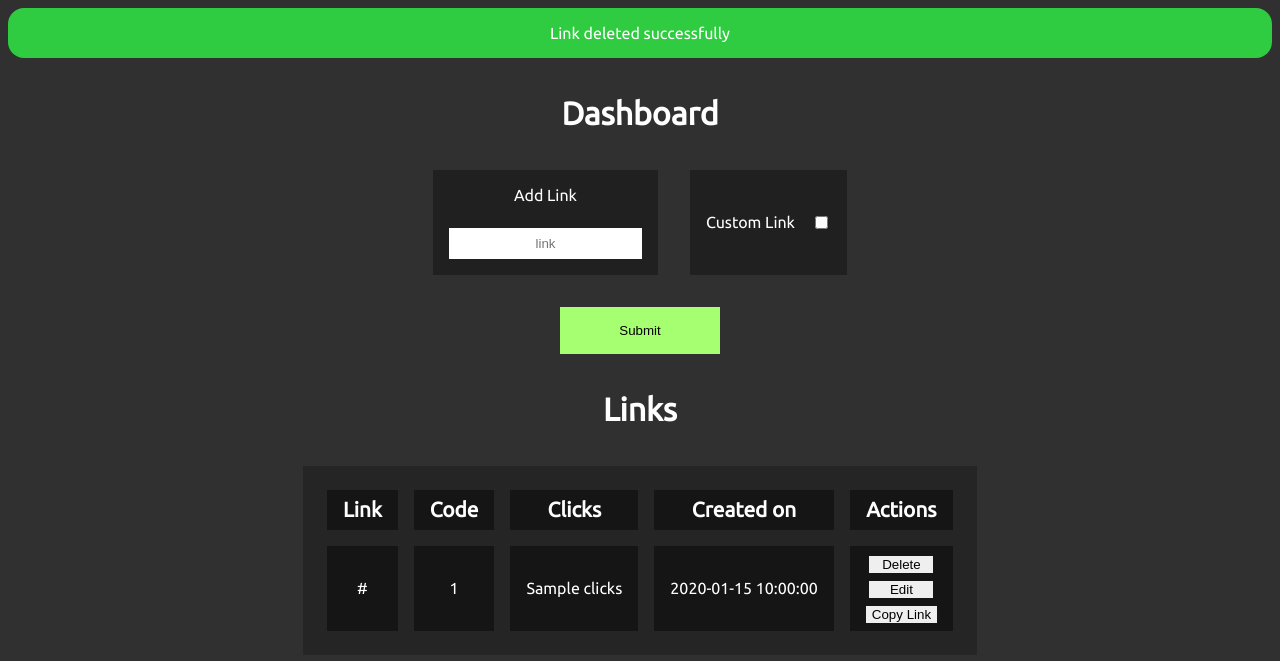
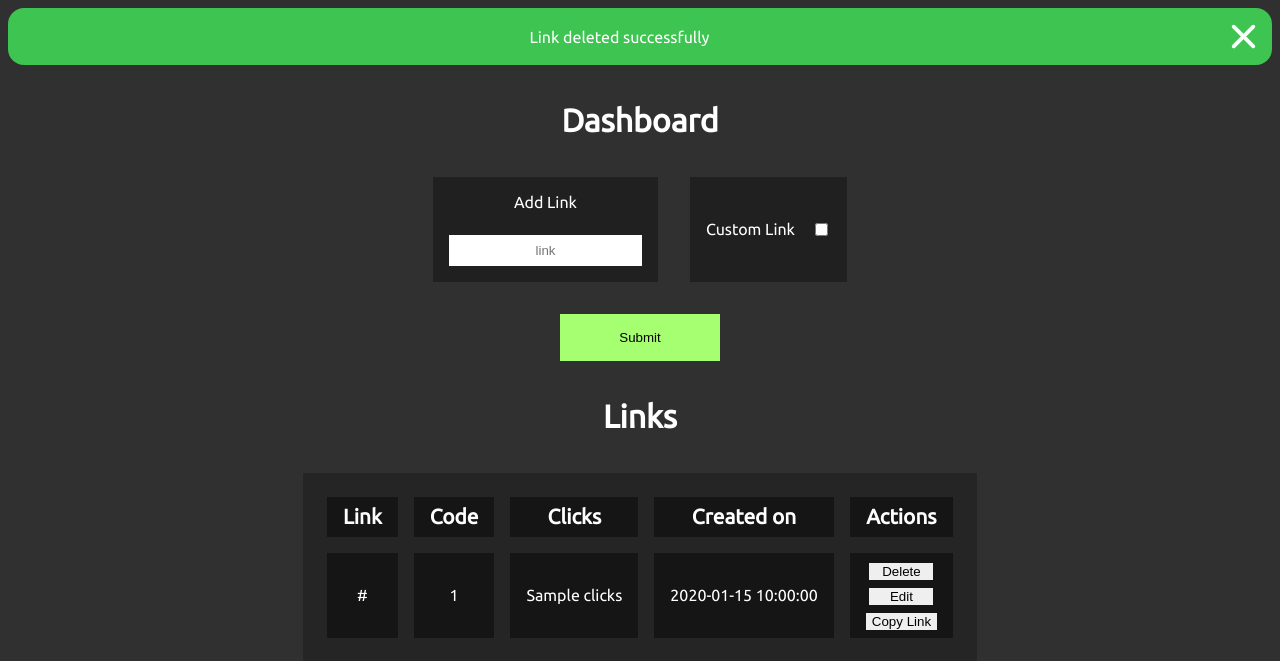
Before and after one commit to FloatingComet62/LessLink, a Flask app: a page that uses templates/index.html in a window 1280 px wide. Shown: the top 661 px of the page. Run offline with Flask 2, Linux system fonts and the light colour scheme; the visitor is signed in with stand-in values (Sample User, id 1); a database or web service that is not in the repository returns one stand-in record (values such as "Sample title").

Commit message:
Alert changes

```diff
--- a/templates/index.html
+++ b/templates/index.html
@@ -103,23 +103,37 @@
     .alert {
       background-color: #000;
       width: 100%;
-      text-align: center;
       padding-top: 1rem;
       padding-bottom: 1rem;
       border-radius: 1rem;
+
+      display: flex;
+      justify-content: space-between;
+      align-items: center;
     }
     .danger {
       background-color: #eb4034;
     }
     .success {
-      background-color: #2fcc41;
+      background-color: #3dc451;
+    }
+    #cross {
+      width: 25px;
+      height: 25px;
+      margin-right: 1rem;
+      cursor: pointer;
     }
   </style>
 </head>
 <body>
   {% if alert %}
   <div class="alert {{alert.type}}">
-    {{alert.text}}
+    <div></div>
+    <div>{{alert.text}}</div>
+    <svg id="cross" onclick="hideAlert()" width="621" height="621" viewBox="0 0 621 621" fill="none" xmlns="http://www.w3.org/2000/svg">
+      <rect y="553.063" width="782.149" height="96" rx="48" transform="rotate(-45 0 553.063)" fill="#fff"/>
+      <rect x="67.8823" width="782.149" height="96" rx="48" transform="rotate(45 67.8823 0)" fill="#fff"/>
+    </svg>
   </div>
   {% endif %}
   <h1>Dashboard</h1>
@@ -164,9 +178,12 @@
     {% endfor %}
   </table>
   <script>
+    const $ = (query) => document.querySelector(query);
+    const custom = $('#custom');
+    const code = $('.code');
+    const cross = $('#cross');
+    const alertbox = $('.alert');
     const update = () => {
-      const custom = document.getElementById('custom');
-      const code = document.querySelector('.code');
       custom.addEventListener('change', () => {
 	code.style.display = custom.checked ? 'block' : 'none';
       });
@@ -182,6 +199,9 @@
       navigator.clipboard.writeText(`${window.location.origin}/r/${id}`);
       alert("Copied");
     }
+    function hideAlert() {
+      alertbox.style.display = 'none';
+    }
   </script>
 </body>
 </html>
```
